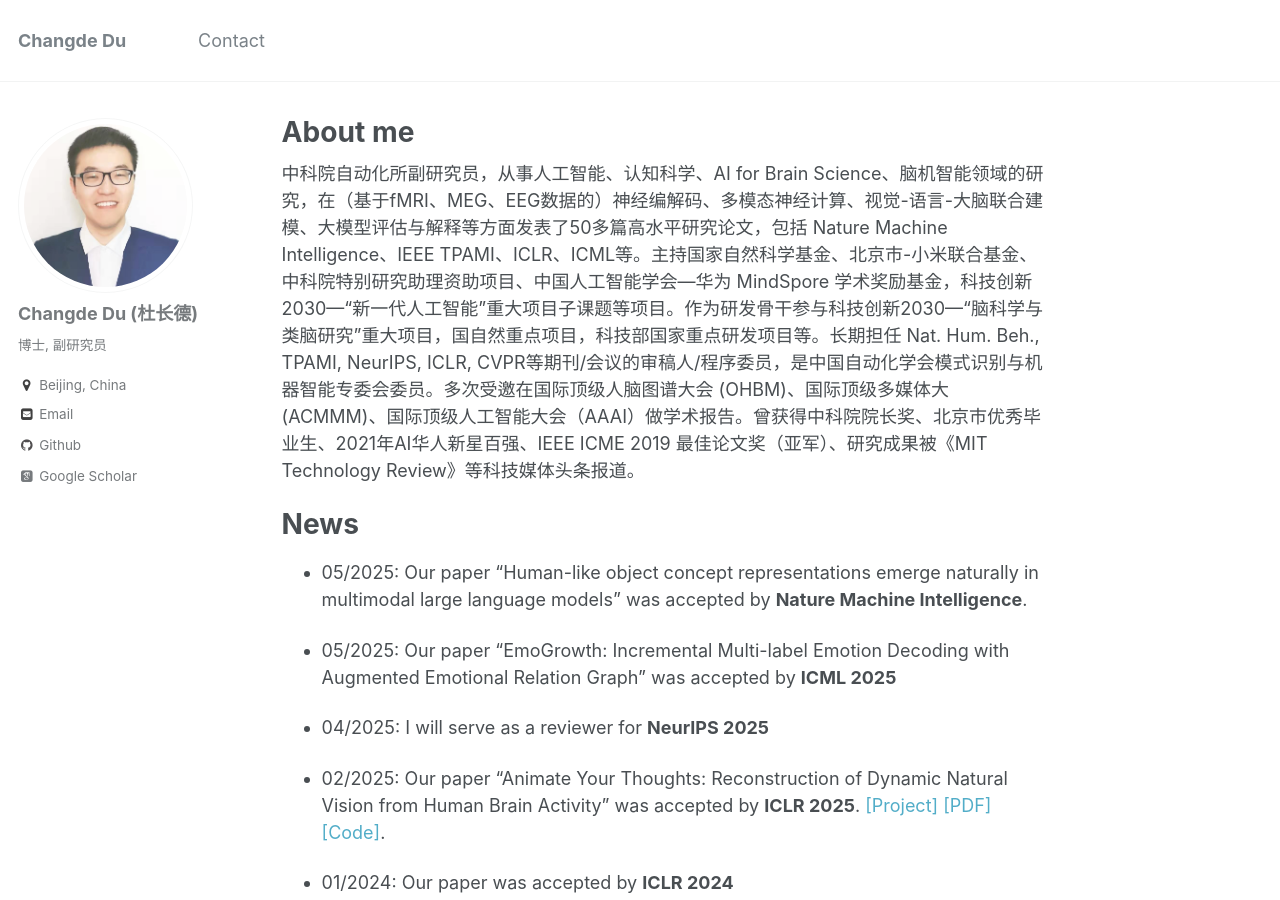
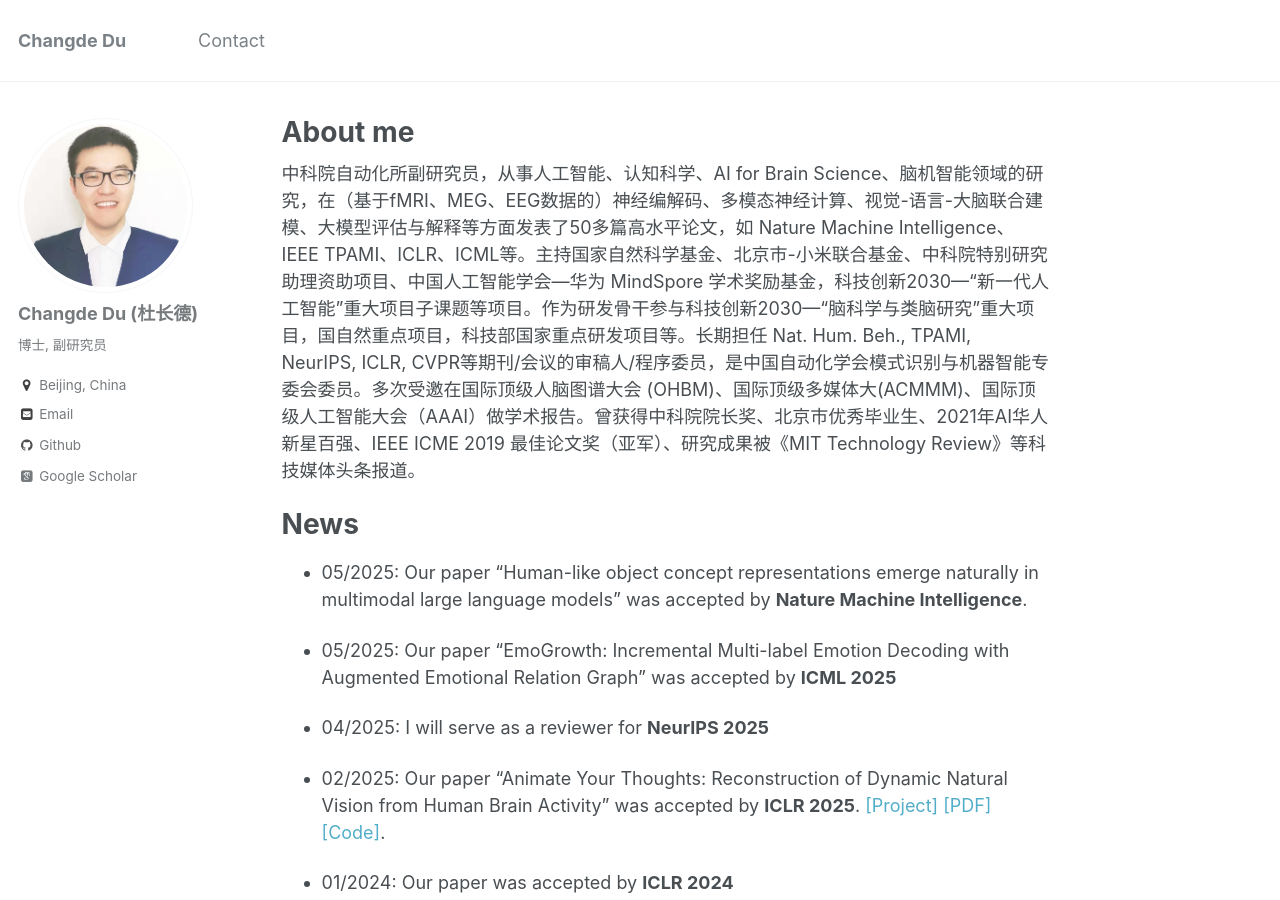
Before and after one commit to ChangdeDu/changdedu.github.io, a Jekyll site: the page built from _pages/about.md, in a window 1280 px wide and 900 px high. Built offline with Jekyll 4.4.1, drawn with Linux system fonts in a browser that asks for light colours; some web fonts are replaced.

Commit message:
Update about.md

```diff
--- a/_pages/about.md
+++ b/_pages/about.md
@@ -8,7 +8,7 @@ redirect_from:
   - /about.html
 ---
 
-中科院自动化所副研究员，从事人工智能、认知科学、AI for Brain Science、脑机智能领域的研究，在（基于fMRI、MEG、EEG数据的）神经编解码、多模态神经计算、视觉-语言-大脑联合建模、大模型评估与解释等方面发表了50多篇高水平研究论文，包括 Nature Machine Intelligence、IEEE TPAMI、ICLR、ICML等。主持国家自然科学基金、北京市-小米联合基金、中科院特别研究助理资助项目、中国人工智能学会—华为 MindSpore 学术奖励基金，科技创新2030—“新一代人工智能”重大项目子课题等项目。作为研发骨干参与科技创新2030—“脑科学与类脑研究”重大项目，国自然重点项目，科技部国家重点研发项目等。长期担任 Nat. Hum. Beh., TPAMI, NeurIPS, ICLR, CVPR等期刊/会议的审稿人/程序委员，是中国自动化学会模式识别与机器智能专委会委员。多次受邀在国际顶级人脑图谱大会 (OHBM)、国际顶级多媒体大(ACMMM)、国际顶级人工智能大会（AAAI）做学术报告。曾获得中科院院长奖、北京市优秀毕业生、2021年AI华人新星百强、IEEE ICME 2019 最佳论文奖（亚军）、研究成果被《MIT Technology Review》等科技媒体头条报道。
+中科院自动化所副研究员，从事人工智能、认知科学、AI for Brain Science、脑机智能领域的研究，在（基于fMRI、MEG、EEG数据的）神经编解码、多模态神经计算、视觉-语言-大脑联合建模、大模型评估与解释等方面发表了50多篇高水平论文，如 Nature Machine Intelligence、IEEE TPAMI、ICLR、ICML等。主持国家自然科学基金、北京市-小米联合基金、中科院特别研究助理资助项目、中国人工智能学会—华为 MindSpore 学术奖励基金，科技创新2030—“新一代人工智能”重大项目子课题等项目。作为研发骨干参与科技创新2030—“脑科学与类脑研究”重大项目，国自然重点项目，科技部国家重点研发项目等。长期担任 Nat. Hum. Beh., TPAMI, NeurIPS, ICLR, CVPR等期刊/会议的审稿人/程序委员，是中国自动化学会模式识别与机器智能专委会委员。多次受邀在国际顶级人脑图谱大会 (OHBM)、国际顶级多媒体大(ACMMM)、国际顶级人工智能大会（AAAI）做学术报告。曾获得中科院院长奖、北京市优秀毕业生、2021年AI华人新星百强、IEEE ICME 2019 最佳论文奖（亚军）、研究成果被《MIT Technology Review》等科技媒体头条报道。
 
 
 # News
```
